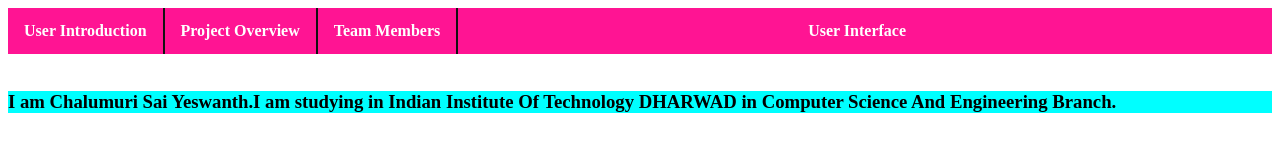
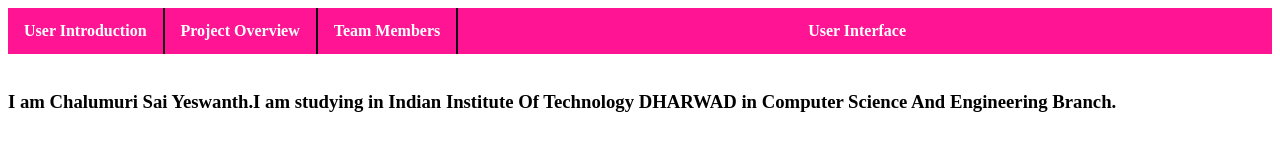
Before and after one commit to saiyeswanth11/saiyeswanth11.github.io, a plain HTML site: page index.html in a window 1280 px wide. Drawn offline with Linux system fonts and the light colour scheme.

Commit message:
Update index.html

```diff
--- a/index.html
+++ b/index.html
@@ -10,9 +10,9 @@
            <li class="part3"><a href="Team Details.html"><b>Team Members</b></a></li>
            <li class="part4"><a href="assemble.html"><b>User Interface</b></a></li>
     </ul><br>
-    <div style="background-color:cyan;">
+
     <h3>I am Chalumuri Sai Yeswanth.I am studying in Indian Institute Of Technology DHARWAD in Computer Science And Engineering Branch.</h3>
-    </div>
+
 
 	</body>
 </html>
```
